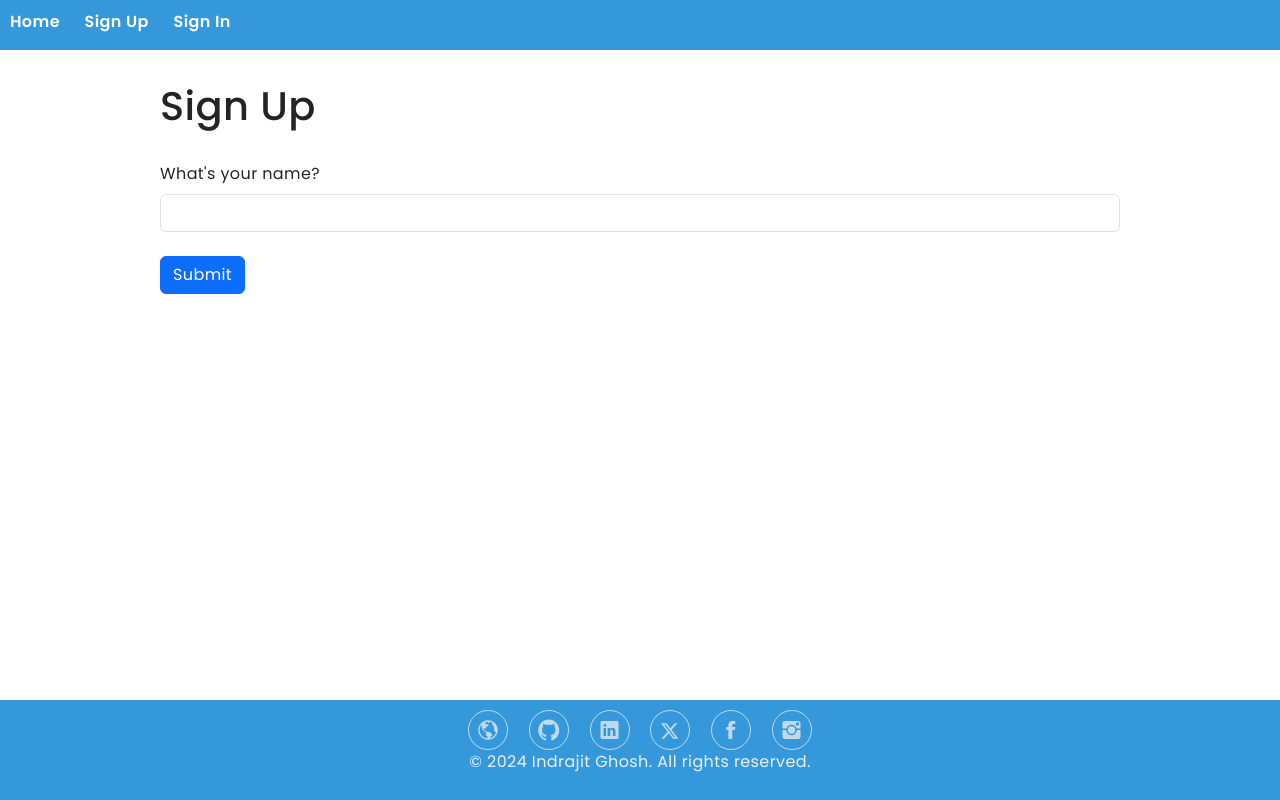
After one commit to indrajit912/AdNotifier, a Flask app: page /auth/signup in a window 1280 px wide. The commit adds this page. Run offline with Flask 3, Linux system fonts and the light colour scheme.

Commit message:
auth route created

```diff
--- /dev/null
+++ b/app/auth/forms.py
@@ -0,0 +1,7 @@
+from flask_wtf import FlaskForm
+from wtforms import StringField, SubmitField, PasswordField
+from wtforms.validators import DataRequired
+
+class UserSignupForm(FlaskForm):
+    name = StringField("What's your name?", validators=[DataRequired()])
+    submit = SubmitField("Submit")
--- /dev/null
+++ b/app/auth/routes.py
@@ -0,0 +1,27 @@
+# app/auth/routes.py
+from flask import render_template, url_for, redirect
+from app.auth.forms import UserSignupForm
+
+from . import auth_bp
+
+@auth_bp.route('/login', methods=['GET', 'POST'])
+def login():
+    # Login logic here
+    return render_template('login.html')
+
+@auth_bp.route('/signup', methods=['GET', 'POST'])
+def signup():
+    # Signup logic here
+    name = None
+    form = UserSignupForm()
+
+    if form.validate_on_submit():
+        name = form.name.data
+        form.name.data = ''
+
+
+    return render_template(
+        'signup.html',
+        name=name,
+        form=form
+    )
--- /dev/null
+++ b/app/auth/templates/signup.html
@@ -0,0 +1,19 @@
+<!-- app/auth/templates/auth/signup.html -->
+{% extends 'base.html' %}
+
+{% block title %}Sign Up{% endblock %}
+
+{% block content %}
+    <h1>Sign Up</h1>
+    <!-- Signup form goes here -->
+    <br>
+    <form method="POST">
+        {{ form.hidden_tag() }}
+
+        {{ form.name.label(class="form-label") }}
+        {{ form.name(class="form-control") }}
+
+        <br>
+        {{ form.submit(class="btn btn-primary") }}
+    </form>
+{% endblock %}
--- a/app/main/__init__.py
+++ b/app/main/__init__.py
@@ -1,4 +1,4 @@
-# main of the webapp
+# main blueprint of the webapp
 from flask import Blueprint
 
 main_bp = Blueprint(
--- a/app/main/templates/base.html
+++ b/app/main/templates/base.html
@@ -8,6 +8,7 @@
 
     {% block styles %}
     <link rel="stylesheet" href="{{ url_for('main.static', filename='css/style.css') }}">
+    <link href="https://cdn.jsdelivr.net/npm/bootstrap@5.3.2/dist/css/bootstrap.min.css" rel="stylesheet" integrity="sha384-T3c6CoIi6uLrA9TneNEoa7RxnatzjcDSCmG1MXxSR1GAsXEV/Dwwykc2MPK8M2HN" crossorigin="anonymous">
 
     <!-- The follwoing is for displaying logos for github, fb, twitter etc -->
     <link rel="stylesheet" href="https://cdnjs.cloudflare.com/ajax/libs/ionicons/2.0.1/css/ionicons.min.css">
@@ -18,8 +19,8 @@
 <nav>
     <ul>
         <li><a href="{{ url_for('main.index') }}">Home</a></li>
-        <li><a href="#">Sign Up</a></li>
-        <li><a href="#">Sign In</a></li>
+        <li><a href="{{ url_for('auth.signup') }}">Sign Up</a></li>
+        <li><a href="{{ url_for('auth.login') }}">Sign In</a></li>
     </ul>
 </nav>
 
@@ -29,6 +30,7 @@
 
 <footer>
     <div class="social">
+        <a href="https://indrajitghosh.onrender.com/" target="_blank"><i class="icon ion-android-globe"></i></a>
         <a href="https://github.com/indrajit912" target="_blank"><i class="icon ion-social-github"></i></a>
         <a href="https://www.linkedin.com/in/indrajit912/" target="_blank"><i class="icon ion-social-linkedin"></i></a>
         <a href="https://twitter.com/Meself_Indrajit" target="_blank"><i class="fa fa-twitter"></i></a>
@@ -46,6 +48,7 @@
 </footer>
 
 <!-- Include any additional JavaScript or external scripts here -->
+<script src="https://cdn.jsdelivr.net/npm/bootstrap@5.3.2/dist/js/bootstrap.bundle.min.js" integrity="sha384-C6RzsynM9kWDrMNeT87bh95OGNyZPhcTNXj1NW7RuBCsyN/o0jlpcV8Qyq46cDfL" crossorigin="anonymous"></script>
 
 </body>
 </html>
--- a/requirements.txt
+++ b/requirements.txt
@@ -4,6 +4,8 @@ Flask
 Flask-SQLAlchemy
 Flask-Migrate
 Flask-Login
+Flask-WTF
+mysql-connector-python
 gunicorn
 python-dotenv
 requests
```
Also changed, not shown: app/__init__.py (+8 -3 lines), app/auth/__init__.py (added, +12 -0 lines), app/auth/templates/login.html (added, +9 -0 lines), app/extensions.py (+7 -0 lines), app/main/routes.py (line endings or trailing spaces).
